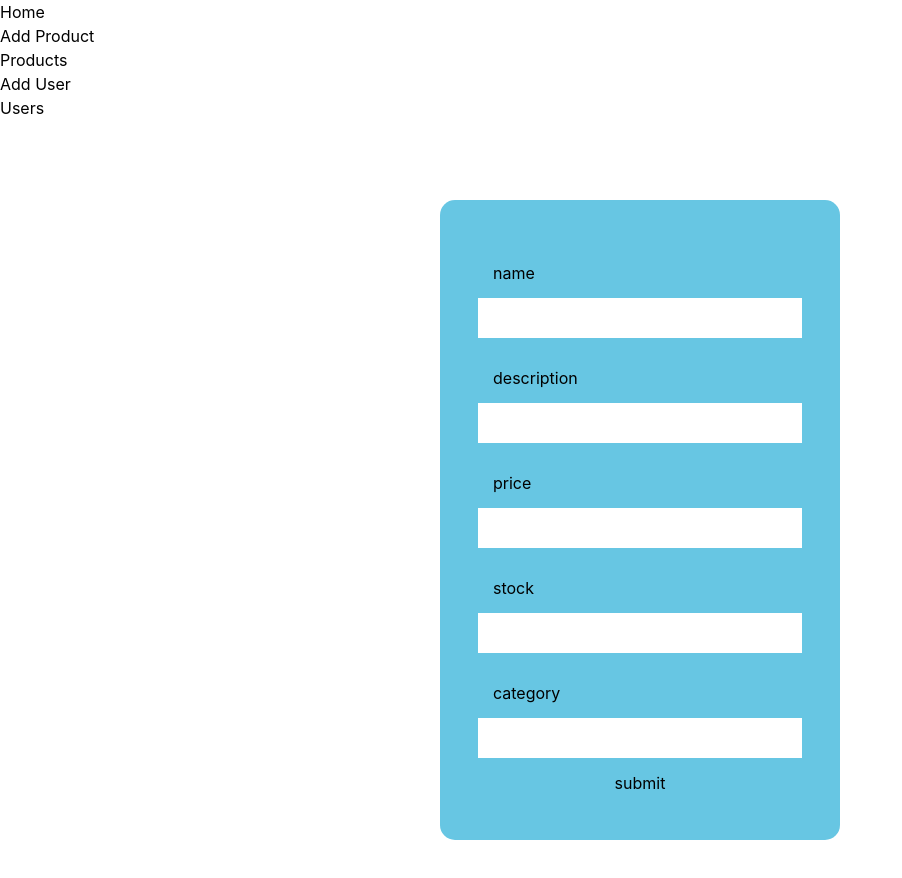
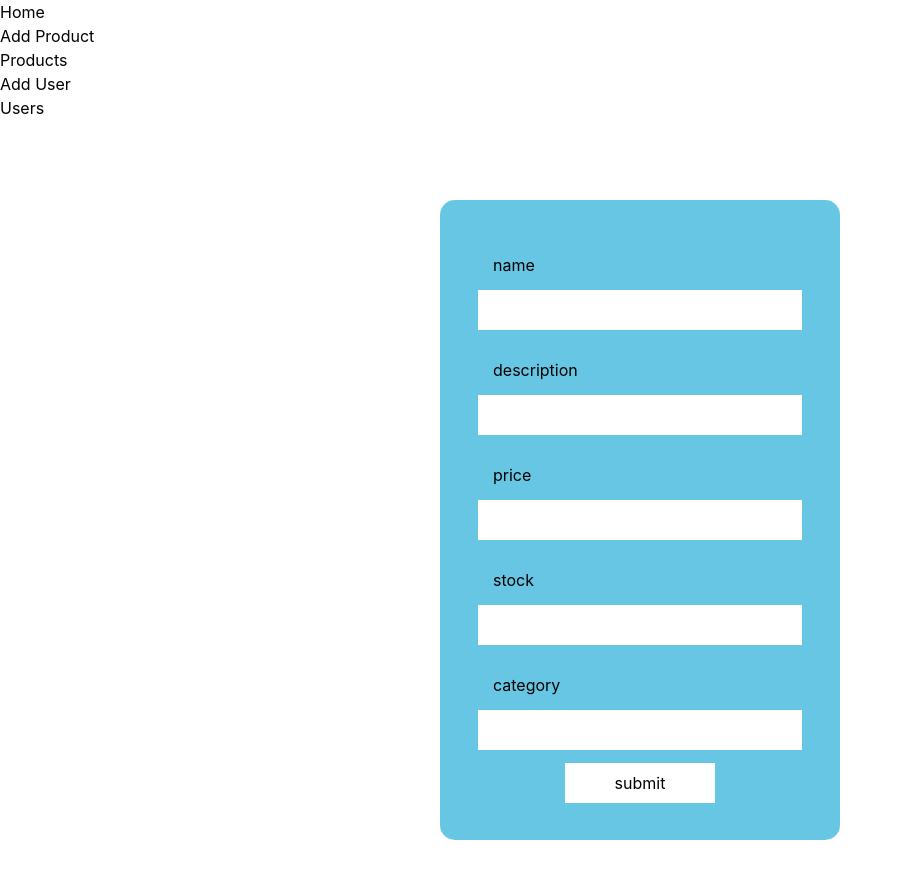
Before and after one commit to Ameer2000Mzori/Mini-React-RTK, a React (Create React App) app: page /addproduct in a window 1280 px wide. Shown: the top 878 px of the page, without its empty margins (0-902 px from the left). Built offline with nearby package versions, Linux system fonts and the light colour scheme.

Commit message:
added all styling and everything needed

```diff
--- a/src/component/page/AddProduct.jsx
+++ b/src/component/page/AddProduct.jsx
@@ -7,6 +7,7 @@ import {
   StyledInputsWrap,
   StyledLabel,
   StyledInput,
+  StyledButton,
 } from './shared/StyledComponents.jsx'
 
 const AddProduct = () => {
@@ -34,7 +35,7 @@ const AddProduct = () => {
           }}
         >
           <StyledInputsWrap>
-            <StyledLabel id="productName" htmlFor="productName">
+            <StyledLabel name="description" htmlFor="productName">
               name
             </StyledLabel>
             <StyledInput
@@ -48,7 +49,7 @@ const AddProduct = () => {
           </StyledInputsWrap>
 
           <StyledInputsWrap>
-            <StyledLabel id="description" htmlFor="description">
+            <StyledLabel name="description" htmlFor="description">
               description
             </StyledLabel>
             <StyledInput
@@ -62,7 +63,7 @@ const AddProduct = () => {
           </StyledInputsWrap>
 
           <StyledInputsWrap>
-            <StyledLabel id="price" htmlFor="price">
+            <StyledLabel name="price" htmlFor="price">
               price
             </StyledLabel>
             <StyledInput
@@ -76,7 +77,7 @@ const AddProduct = () => {
           </StyledInputsWrap>
 
           <StyledInputsWrap>
-            <StyledLabel id="stock" htmlFor="stock">
+            <StyledLabel name="stock" htmlFor="stock">
               stock
             </StyledLabel>
             <StyledInput
@@ -90,7 +91,7 @@ const AddProduct = () => {
           </StyledInputsWrap>
 
           <StyledInputsWrap>
-            <StyledLabel id="category" htmlFor="category">
+            <StyledLabel name="category" htmlFor="category">
               category
             </StyledLabel>
             <StyledInput
@@ -103,7 +104,7 @@ const AddProduct = () => {
             />
           </StyledInputsWrap>
 
-          <button type="onsubmit">submit</button>
+          <StyledButton type="onsubmit">submit</StyledButton>
         </StyledForm>
       </StyledPageWrapper>
     </>
--- a/src/component/page/shared/StyledComponents.jsx
+++ b/src/component/page/shared/StyledComponents.jsx
@@ -51,3 +51,9 @@ export const StyledInput = styled.input`
   justify-content: center;
   text-align: start;
 `
+
+export const StyledButton = styled.button`
+  width: 150px;
+  height: 40px;
+  background-color: white;
+`
```
